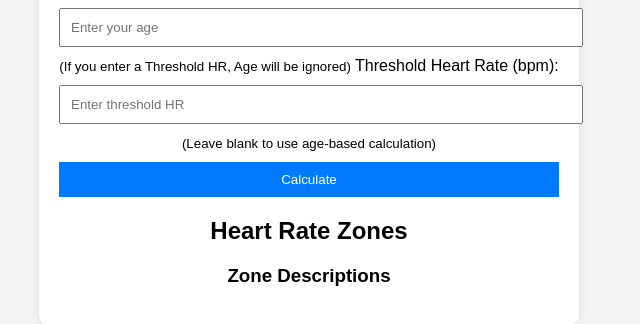
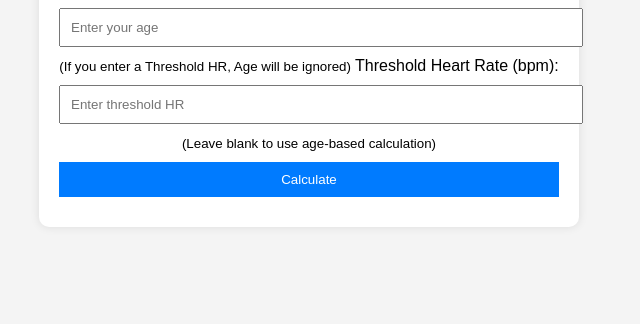
Before and after one commit to wilynthevale/heart-rate-calculator, a plain HTML site: page index.html in a window 1280 px wide. Shown: the part 140-464 px from the top of the page, without its empty margins (331-971 px from the left). Drawn offline with Linux system fonts and the light colour scheme.

Commit message:
Update index.html

```diff
--- a/index.html
+++ b/index.html
@@ -20,10 +20,8 @@
 
         <button onclick="calculateZones()">Calculate</button>
 
-        <h2>Heart Rate Zones</h2>
         <div id="results"></div>
 
-        <h3>Zone Descriptions</h3>
         <div id="zone-descriptions"></div>
     </div>
 
```
